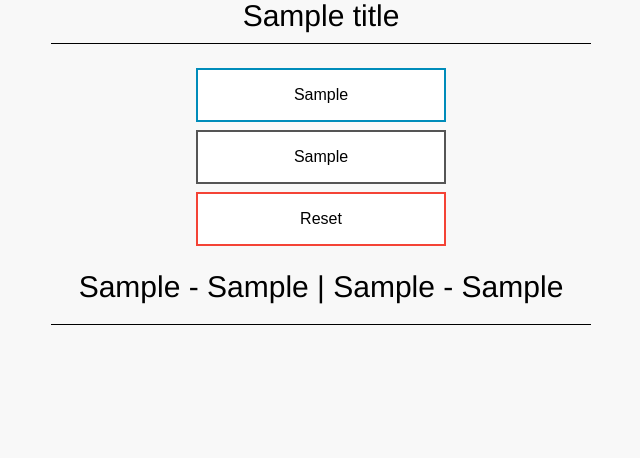
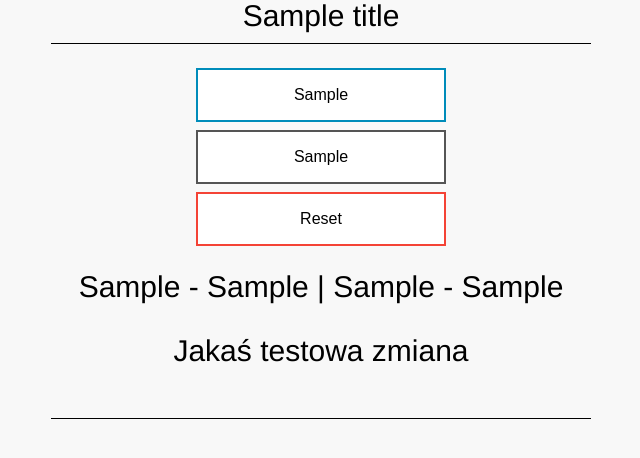
Before and after one commit to PoznajKubernetes/live-ephemeral, a Flask app: template src/templates/index.html in a window 1280 px wide. Shown: the part 64-522 px from the top of the page, without its empty margins (319-959 px from the left). Run offline with Flask 2, Linux system fonts and the light colour scheme; the template is opened without the code that fills it: most values are stand-ins (such as "Sample title", 1, 10 or a date in 2020).

Commit message:
Update index.html

```diff
--- a/src/templates/index.html
+++ b/src/templates/index.html
@@ -23,6 +23,7 @@
         <div id="space"></div>
         <div id="results"> {{button1}} - {{ value1 }} | {{button2}} - {{ value2 }} </div>
         </form>
+        <p>Jakaś testowa zmiana</p>
         </div>
     </div>
 </body>
```
